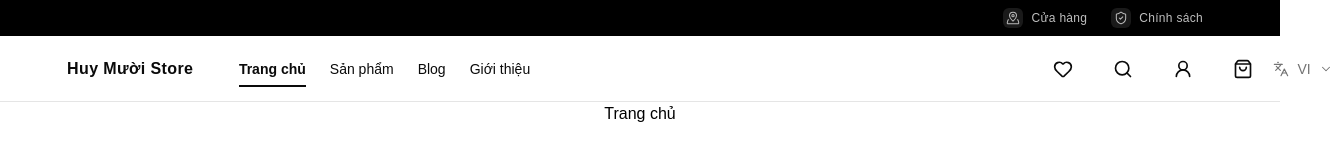
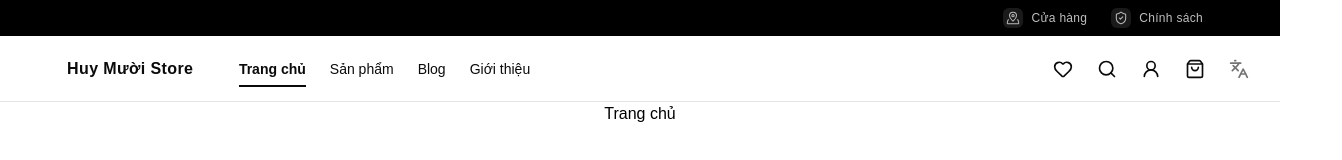
Before and after one commit to GamePieceLabs/FE_HuyMuoiStore, a Next.js app: page / in a window 1280 px wide. Shown: the top 160 px of the page, 1342 px wide, since content can reach past the window. Built offline with nearby package versions, Linux system fonts and the light colour scheme.

Commit message:
fix header-utilities

```diff
--- a/src/components/shared/header/components/header-utilities.tsx
+++ b/src/components/shared/header/components/header-utilities.tsx
@@ -1,9 +1,4 @@
-import {
-  Heart,
-  Search,
-  ShoppingBag,
-  UserRound,
-} from "lucide-react";
+import { Heart, Search, ShoppingBag, UserRound } from "lucide-react";
 
 import { LanguageSelector } from "@/components/shared/language-selector";
 
@@ -18,7 +13,7 @@ export function HeaderUtilities() {
   return (
     <ul
       aria-label="Tiện ích"
-      className="ml-auto flex items-center justify-end gap-2 sm:gap-3 xl:ml-0 xl:basis-3/20 xl:shrink-0 xl:grow-0 xl:gap-4 2xl:gap-5"
+      className="flex items-center justify-end xl:basis-3/20 xl:shrink-0"
     >
       {utilityItems.map(({ label, icon: Icon }) => (
         <li
--- a/src/components/shared/language-selector.tsx
+++ b/src/components/shared/language-selector.tsx
@@ -1,6 +1,6 @@
 "use client";
 
-import { ChevronDown, Languages } from "lucide-react";
+import { Languages } from "lucide-react";
 
 import { Button } from "@/components/ui/button";
 import {
@@ -18,14 +18,12 @@ export function LanguageSelector() {
         render={
           <Button
             aria-label="Chọn ngôn ngữ"
-            className="h-9 gap-2 px-2 text-sm font-medium text-muted-foreground hover:text-foreground"
+            className="size-11 p-0 text-muted-foreground hover:bg-muted hover:text-foreground"
             variant="ghost"
           />
         }
       >
-        <Languages aria-hidden="true" className="size-4" strokeWidth={1.75} />
-        <span>VI</span>
-        <ChevronDown aria-hidden="true" className="size-3.5" strokeWidth={1.75} />
+        <Languages aria-hidden="true" className="size-5" strokeWidth={2} />
       </DropdownMenuTrigger>
       <DropdownMenuContent align="end" className="min-w-36">
         <DropdownMenuRadioGroup defaultValue="vi">
```
